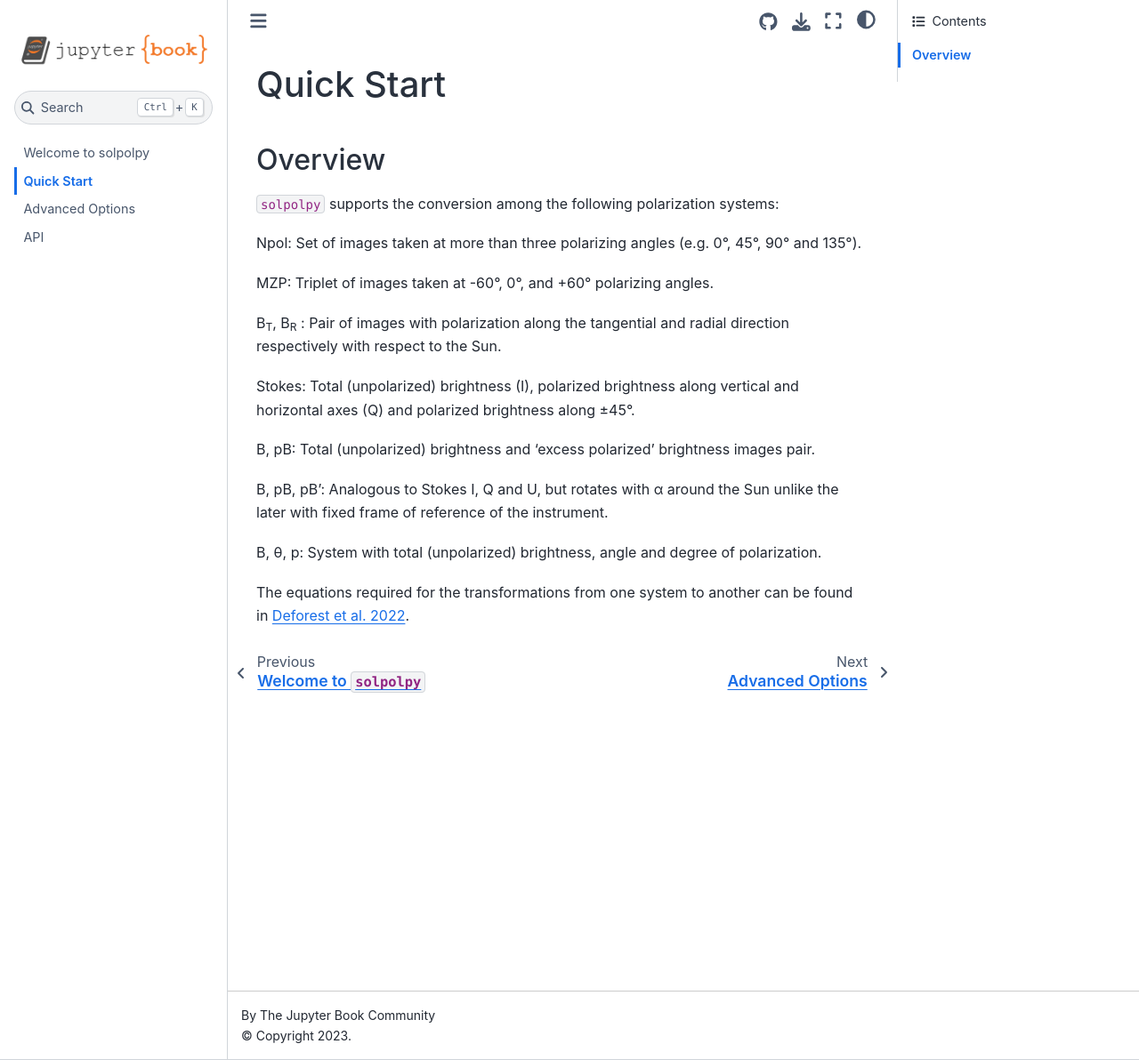
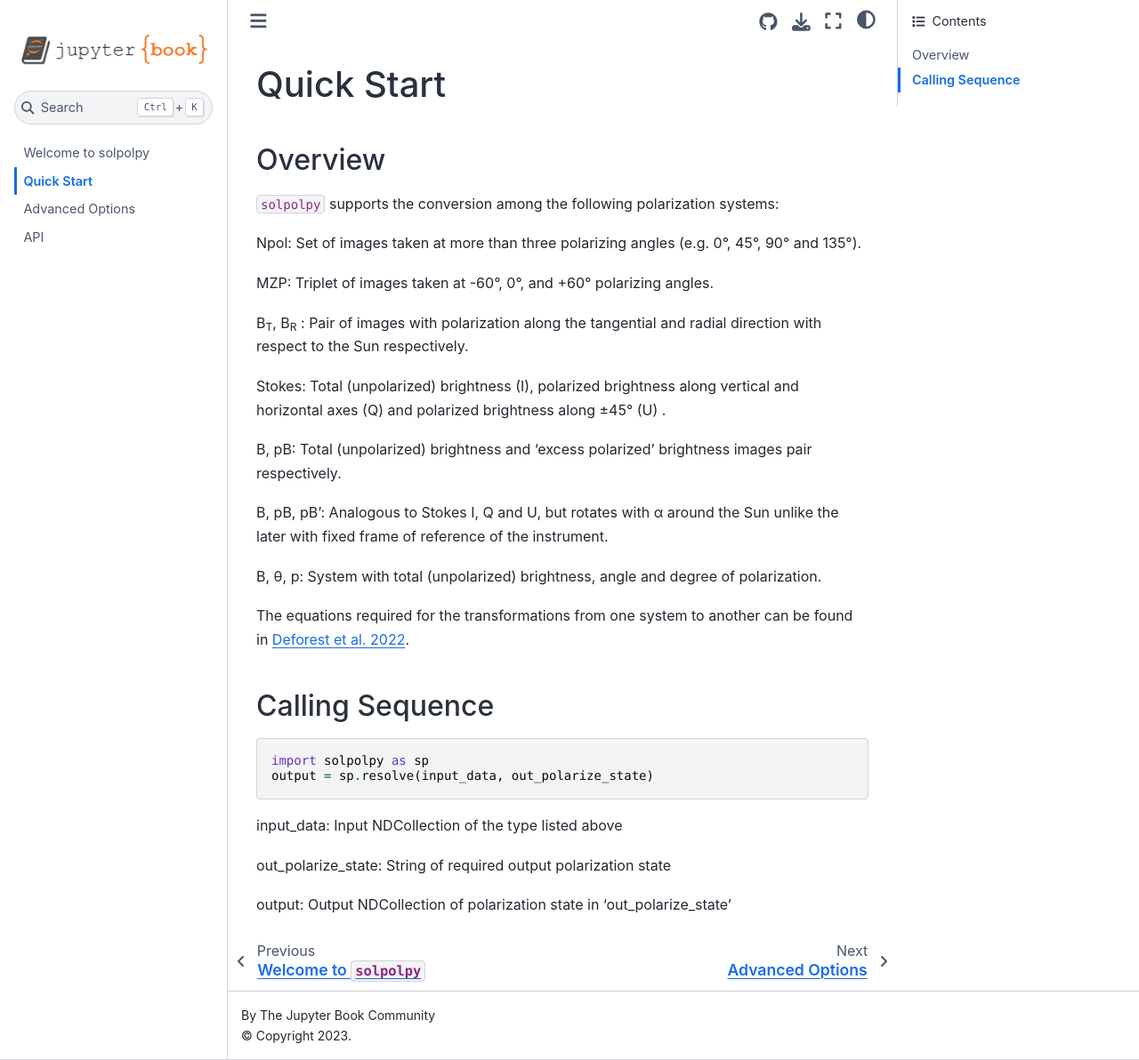
Before and after one commit to punch-mission/solpolpy, a Jupyter Book: the page built from docs/quickstart.md, in a window 1280 px wide and 1192 px high. Shown: the whole window at 89% size. Built offline with Jupyter Book 1.0.4 settings and Sphinx 7.4.7 and the Sphinx Book theme 1.1.4, drawn with Linux system fonts in a browser that asks for light colours.

Commit message:
updated the documentation

````diff
--- a/docs/quickstart.md
+++ b/docs/quickstart.md
@@ -10,12 +10,12 @@ Npol: Set of images taken at more than three polarizing angles
 MZP: Triplet of images taken at -60°, 0°, and +60° polarizing angles.
 
 B<sub>T</sub>, B<sub>R</sub> : Pair of images with polarization along the
-tangential and radial direction respectively with respect to the Sun.
+tangential and radial direction with respect to the Sun respectively.
 
 Stokes: Total (unpolarized) brightness (I), polarized brightness along vertical and horizontal axes (Q) and
-polarized brightness along &pm;45°.
+polarized brightness along &pm;45° (U) .
 
-B, pB: Total (unpolarized) brightness and 'excess polarized' brightness images pair.
+B, pB: Total (unpolarized) brightness and 'excess polarized' brightness images pair respectively.
 
 B, pB, pB': Analogous to Stokes I, Q and U, but rotates with &alpha; around the
 Sun unlike the later with fixed frame of reference of the instrument.
@@ -23,3 +23,15 @@ Sun unlike the later with fixed frame of reference of the instrument.
 B, θ, p: System with total (unpolarized) brightness, angle and degree of polarization.
 
 The equations required for the transformations from one system to another can be found in [Deforest et al. 2022](https://doi.org/10.3847/1538-4357/ac43b6).
+
+## Calling Sequence
+```
+import solpolpy as sp
+output = sp.resolve(input_data, out_polarize_state)
+```
+
+input_data: Input NDCollection of the type listed above
+
+out_polarize_state: String of required output polarization state
+
+output: Output NDCollection of polarization state in 'out_polarize_state'
````
Also changed, not shown: docs/intro.md (+1 -1 lines).
